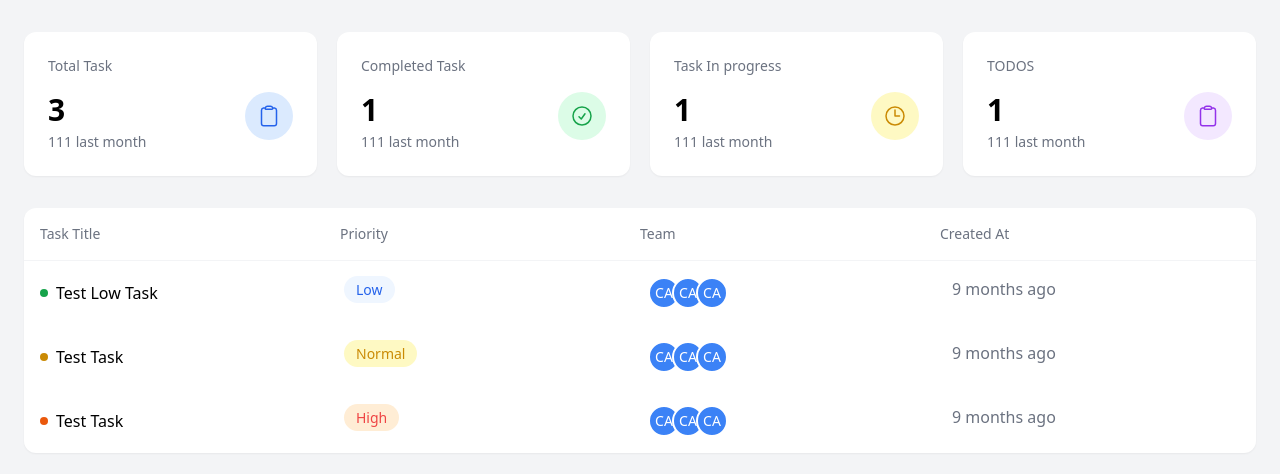
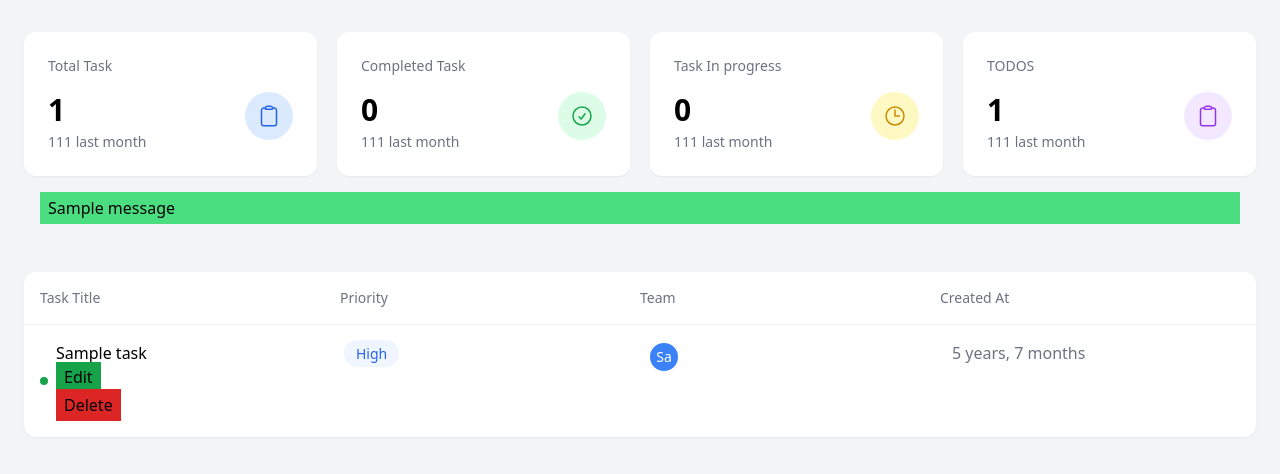
Before and after one commit to imtiazhasan0/task_management, a Django app: page /tasks/manager-dashboard/ in a window 1280 px wide. Shown: the part 64-538 px from the top of the page. Run offline with Django 5.2, Linux system fonts and the light colour scheme; tables that the repository leaves empty hold one stand-in row (values such as "Sample post"); one stand-in notice (Sample message) is shown; some libraries are stand-ins or nearby versions.

Commit message:
CRUD Operation done

```diff
--- a/tasks/forms.py
+++ b/tasks/forms.py
@@ -42,3 +42,8 @@ class TaskModelForm(forms.ModelForm):
             'due_date': forms.SelectDateWidget(),
             'assigned_to': forms.CheckboxSelectMultiple(),
         }
+
+class TaskDetailsModelForm(forms.ModelForm):
+    class Meta:
+        model = taskdetails
+        fields = ['priority', 'notes']
--- a/tasks/models.py
+++ b/tasks/models.py
@@ -33,7 +33,7 @@ class taskdetails(models.Model):
         (LOW, 'Low')
     )
     task = models.OneToOneField(task, on_delete=models.CASCADE,related_name='details')
-    assigned_to = models.CharField(max_length=100)
+    #assigned_to = models.CharField(max_length=100)
     priority = models.CharField(max_length=1, choices=PRIORITY, default= 'L')
     notes = models.TextField(blank=True, null=True)
     def __str__(self):
--- a/tasks/templates/dashboard/dashboard.html
+++ b/tasks/templates/dashboard/dashboard.html
@@ -27,11 +27,12 @@
      <main>
         <!-- status_grid -->
         <div class="grid grid-cols-4 gap-5">
+            <a href="{% url 'manager-dashboard'%}?type=all">
             <div class="bg-white rounded-xl p-6 shadow-sm">
                 <h3 class="text-sm font-medium text-gray-500 mb-4">Total Task</h3>
                 <div class="flex justify-between items-start">
                     <div class="">
-                        <p class="text-3xl font-semibold mb-1">3</p>
+                        <p class="text-3xl font-semibold mb-1">{{counts.total_task}}</p>
                         <p class="text-gray-500 text-sm ">111 last month</p>
                     </div>
                     <div class="rounded-full bg-blue-100 p-3">
@@ -41,11 +42,14 @@
                     </div>
                 </div>
             </div>
+            </a>
+
+            <a href="{% url 'manager-dashboard'%}?type=completed">
             <div class="bg-white rounded-xl p-6 shadow-sm">
                 <h3 class="text-sm font-medium text-gray-500 mb-4">Completed Task</h3>
                 <div class="flex justify-between items-start">
                     <div class="">
-                        <p class="text-3xl font-semibold mb-1">1</p>
+                        <p class="text-3xl font-semibold mb-1">{{counts.completed_task}}</p>
                         <p class="text-gray-500 text-sm ">111 last month</p>
                     </div>
                     <div class="rounded-full bg-green-100 p-3">
@@ -56,11 +60,14 @@
                     </div>
                 </div>
             </div>
+            </a>
+
+            <a href="{% url 'manager-dashboard'%}?type=in_progress">
             <div class="bg-white rounded-xl p-6 shadow-sm">
                 <h3 class="text-sm font-medium text-gray-500 mb-4">Task In progress</h3>
                 <div class="flex justify-between items-start">
                     <div class="">
-                        <p class="text-3xl font-semibold mb-1">1</p>
+                        <p class="text-3xl font-semibold mb-1">{{counts.in_progress_task}}</p>
                         <p class="text-gray-500 text-sm ">111 last month</p>
                     </div>
                     <div class="rounded-full bg-yellow-100 p-3">
@@ -71,11 +78,14 @@
                     </div>
                 </div>
             </div>
+            </a>
+
+            <a href="{% url 'manager-dashboard'%}?type=pending">
             <div class="bg-white rounded-xl p-6 shadow-sm">
                 <h3 class="text-sm font-medium text-gray-500 mb-4">TODOS</h3>
                 <div class="flex justify-between items-start">
                     <div class="">
-                        <p class="text-3xl font-semibold mb-1">1</p>
+                        <p class="text-3xl font-semibold mb-1">{{counts.pending_task}}</p>
                         <p class="text-gray-500 text-sm ">111 last month</p>
                     </div>
                     <div class="rounded-full bg-purple-100 p-3">
@@ -85,6 +95,8 @@
                     </div>
                 </div>
             </div>
+            </a>
+
         </div>
 
         {% block tasks %}{% endblock tasks %}
--- a/tasks/templates/dashboard/manager-dashboard.html
+++ b/tasks/templates/dashboard/manager-dashboard.html
@@ -1,6 +1,22 @@
 {% extends "dashboard/dashboard.html" %}
 {% block title %}Manager Dashboard{% endblock title %}
 {% block tasks %}
+
+<div class="container mx-auto p-4">
+    {% if messages %}
+        {% for message in messages %}
+        <div class="px-2 py-1
+            {% if message.tags == "success" %} bg-green-400
+            {% elif message.tags == "error" %} bg-red-400
+            {% elif message.tags == "warning" %} bg-yellow-400
+            {% else %} bg-blue-400
+            {% endif %}
+        ">
+            {{ message }}
+        </div>
+        {% endfor %}
+    {% endif %}
+</div>
 <!-- task_table -->
          <div class="bg-white rounded-xl shadow-sm mt-8 ">
             <div class="grid grid-cols-4 p-4 border-b border-gray-100 text-sm text-gray-500">
@@ -9,75 +25,40 @@
                 <div>Team</div>
                 <div>Created At</div>
             </div>
+
+
             <!-- task_item -->
             <div class="divide-y divide-gray-100  ">
+                {% for task in task %}
                     <div class="grid grid-cols-4 p-4 gap-4 item-center" >
                     <div class="flex items-center gap-2">
                         <div class="w-2 h-2 bg-green-600 rounded-full"></div>
                         <div>
-                            <span>Test Low Task</span>
+                            <span>{{task.title}}</span>
+                            <div>
+                                <a href="{% url "update-task" task.id %}" class= "px-2 py-1 bg bg-green-600 text-black">Edit</a>
+                                <form action="{% url "delete-task" task.id %}" method="POST">
+                                    <button type="submit" class= "px-2 py-1 bg bg-red-600 text-black">Delete</button>
+                                    {% csrf_token %}
+                                </form>
+                        </div>
                             </div>
                     </div>
                     <div>
-                        <span class="px-3 py-1 rounded-full bg-blue-50 text-blue-600 text-sm">Low</span>
+                        <span class="px-3 py-1 rounded-full bg-blue-50 text-blue-600 text-sm">{{task.details.get_priority_display}}</span>
                     </div>
                     <div>
                         <div class="flex -space-x-2">
-                            <div class="w-8 h-8 rounded-full bg-blue-500 flex items-center justify-center text-white text-sm border-2 border-white">CA</div>
-                            <div class="w-8 h-8 rounded-full bg-blue-500 flex items-center justify-center text-white text-sm border-2 border-white">CA</div>
-                            <div class="w-8 h-8 rounded-full bg-blue-500 flex items-center justify-center text-white text-sm border-2 border-white">CA</div>
+                            {% for emp in task.assigned_to.all %}
+                                <div class="w-8 h-8 rounded-full bg-blue-500 flex items-center justify-center text-white text-sm border-2 border-white">{{emp.name|slice:':2'}}</div>
+                            {% endfor %}
                         </div>
                     </div>
                     <div>
-                        <span class="text-gray-500">9 months ago</span>
+                        <span class="text-gray-500">{{task.created_at| timesince}}</span>
                     </div>
                 </div>
-            </div>
-            <div class="divide-y divide-gray-100  ">
-                <div class="grid grid-cols-4 p-4 gap-4 item-center" >
-                    <div class="flex items-center gap-2">
-                        <div class="w-2 h-2 bg-yellow-600 rounded-full"></div>
-                        <div>
-                            <span>Test Task</span>
-                        </div>
-                    </div>
-                    <div>
-                        <span class="px-3 py-1 rounded-full bg-yellow-100 text-yellow-600 text-sm">Normal</span>
-                    </div>
-                    <div>
-                        <div class="flex -space-x-2">
-                            <div class="w-8 h-8 rounded-full bg-blue-500 flex items-center justify-center text-white text-sm border-2 border-white">CA</div>
-                            <div class="w-8 h-8 rounded-full bg-blue-500 flex items-center justify-center text-white text-sm border-2 border-white">CA</div>
-                            <div class="w-8 h-8 rounded-full bg-blue-500 flex items-center justify-center text-white text-sm border-2 border-white">CA</div>
-                        </div>
-                    </div>
-                    <div>
-                        <span class="text-gray-500">9 months ago</span>
-                    </div>
-                </div>
-            </div>
-            <div class="divide-y divide-gray-100  ">
-                <div class="grid grid-cols-4 p-4 gap-4 item-center" >
-                    <div class="flex items-center gap-2">
-                        <div class="w-2 h-2 bg-orange-600 rounded-full"></div>
-                        <div>
-                            <span>Test Task</span>
-                        </div>
-                    </div>
-                    <div>
-                        <span class="px-3 py-1 rounded-full bg-orange-100 text-red-500 text-sm">High</span>
-                    </div>
-                    <div>
-                        <div class="flex -space-x-2">
-                            <div class="w-8 h-8 rounded-full bg-blue-500 flex items-center justify-center text-white text-sm border-2 border-white">CA</div>
-                            <div class="w-8 h-8 rounded-full bg-blue-500 flex items-center justify-center text-white text-sm border-2 border-white">CA</div>
-                            <div class="w-8 h-8 rounded-full bg-blue-500 flex items-center justify-center text-white text-sm border-2 border-white">CA</div>
-                        </div>
-                    </div>
-                    <div>
-                        <span class="text-gray-500">9 months ago</span>
-                    </div>
-                </div>
+                {% endfor %}
             </div>
          </div>
 
--- a/tasks/urls.py
+++ b/tasks/urls.py
@@ -1,11 +1,13 @@
 from django.contrib import admin
 from django.urls import path
-from tasks.views import manager_dashboard,user_dashboard,test_view,create_task,view_task
+from tasks.views import manager_dashboard,user_dashboard,test_view,create_task,view_task,update_task,delete_task
 
 urlpatterns = [
-    path('manager-dashboard/', manager_dashboard),
+    path('manager-dashboard/', manager_dashboard, name="manager-dashboard"),
     path('user-dashboard/', user_dashboard),
     path('test/', test_view),
-    path('create-task/', create_task),
+    path('create-task/', create_task, name="create-task"),
     path('view-task/', view_task),
+    path('update-task/<int:id>/', update_task, name="update-task"),
+    path('delete-task/<int:id>/', delete_task, name="delete-task"),
 ]
--- a/tasks/views.py
+++ b/tasks/views.py
@@ -1,10 +1,40 @@
-from django.shortcuts import render
+from django.shortcuts import render,redirect
 from django.http import HttpResponse
-from tasks.forms import TaskModelForm, TaskForm
+from django.db import models
+from tasks.forms import TaskModelForm, TaskForm, TaskDetailsModelForm
 from tasks.models import task as Task, taskdetails as TaskDetails, project as Project, employee as Employee
+from django.contrib import messages
+
+
+
 # Create your views here.
 def manager_dashboard(request):
-    return render(request, "dashboard/manager-dashboard.html")
+    type= request.GET.get('type','all')
+    base_query= Task.objects.select_related('details').prefetch_related('assigned_to')
+
+    #getting task count
+    counts= Task.objects.aggregate(
+        total_task= models.Count('id'),
+        completed_task= models.Count('id', filter=models.Q(status='COMPLETED')),
+        pending_task= models.Count('id', filter=models.Q(status='PENDING')),
+        in_progress_task= models.Count('id', filter=models.Q(status='IN PROGRESS')),
+    )
+
+    #retrieving task based on type
+    if type == 'completed':
+        task= base_query.filter(status='COMPLETED')
+    elif type == 'pending':
+        task= base_query.filter(status='PENDING')
+    elif type == 'in_progress':
+        task= base_query.filter(status='IN PROGRESS')
+    else:
+        task= base_query.all()
+
+    context= {
+        'task': task,
+        'counts': counts,
+    }
+    return render(request, "dashboard/manager-dashboard.html", context)
 
 def user_dashboard(request):
     return render(request,"dashboard/user-dashboard.html")
@@ -13,17 +43,64 @@ def test_view(request):
     return render(request, "test.html")
 
 def create_task(request):
-    form= TaskModelForm()
+    task_form= TaskModelForm()
+    task_details_form= TaskDetailsModelForm()
 
     if request.method == 'POST':
-        form = TaskModelForm(request.POST)
-        if form.is_valid():
+        task_form= TaskModelForm(request.POST)
+        task_details_form= TaskDetailsModelForm(request.POST)
+
+        if task_form.is_valid() and task_details_form.is_valid():
             """using django ModelForm"""
-            form.save()
-            return render(request, "task_form.html", {'form': form, 'message': "Task created successfully!"})
+            task=task_form.save()
+            task_detail=task_details_form.save(commit=False)
+            task_detail.task= task
+            task_detail.save()
 
-    context = {'form': form}
+            messages.success(request, "Task created successfully!")
+            return redirect('create-task')
+
+    context = {'task_form': task_form, 'task_details_form': task_details_form}
     return render(request, "task_form.html", context)
+
+
+def update_task(request ,id):
+    task= Task.objects.get(id=id)
+    task_form= TaskModelForm(instance=task)
+
+    if task.details:
+        task_details_form= TaskDetailsModelForm(instance=task.details)
+
+    if request.method == 'POST':
+        task_form= TaskModelForm(request.POST, instance=task)
+        task_details_form= TaskDetailsModelForm(request.POST, instance=task.details)
+
+        if task_form.is_valid() and task_details_form.is_valid():
+            """using django ModelForm"""
+            task=task_form.save()
+            task_detail=task_details_form.save(commit=False)
+            task_detail.task= task
+            task_detail.save()
+
+            messages.success(request, "Task  successfully!")
+            return redirect('update-task',id=id)
+
+    context = {'task_form': task_form, 'task_details_form': task_details_form}
+    return render(request, "task_form.html", context)
+
+def delete_task(request, id):
+    if request.method == 'POST':
+        task= Task.objects.get(id=id)
+        task.delete()
+        messages.success(request, "Task Deleted successfully!")
+        return redirect('manager-dashboard')
+    else:
+        messages.error(request, "Invalid request method.")
+        return redirect('manager-dashboard')
+
+
+
+
 
 def view_task(request):
     # select related query(foreign key, one to one fields)
```
Also changed, not shown: tasks/templates/task_form.html (+15 -4 lines), tasks/migrations/0002_remove_taskdetails_assigned_to.py (added). Lines whose indentation alone changed are shown as unchanged.
